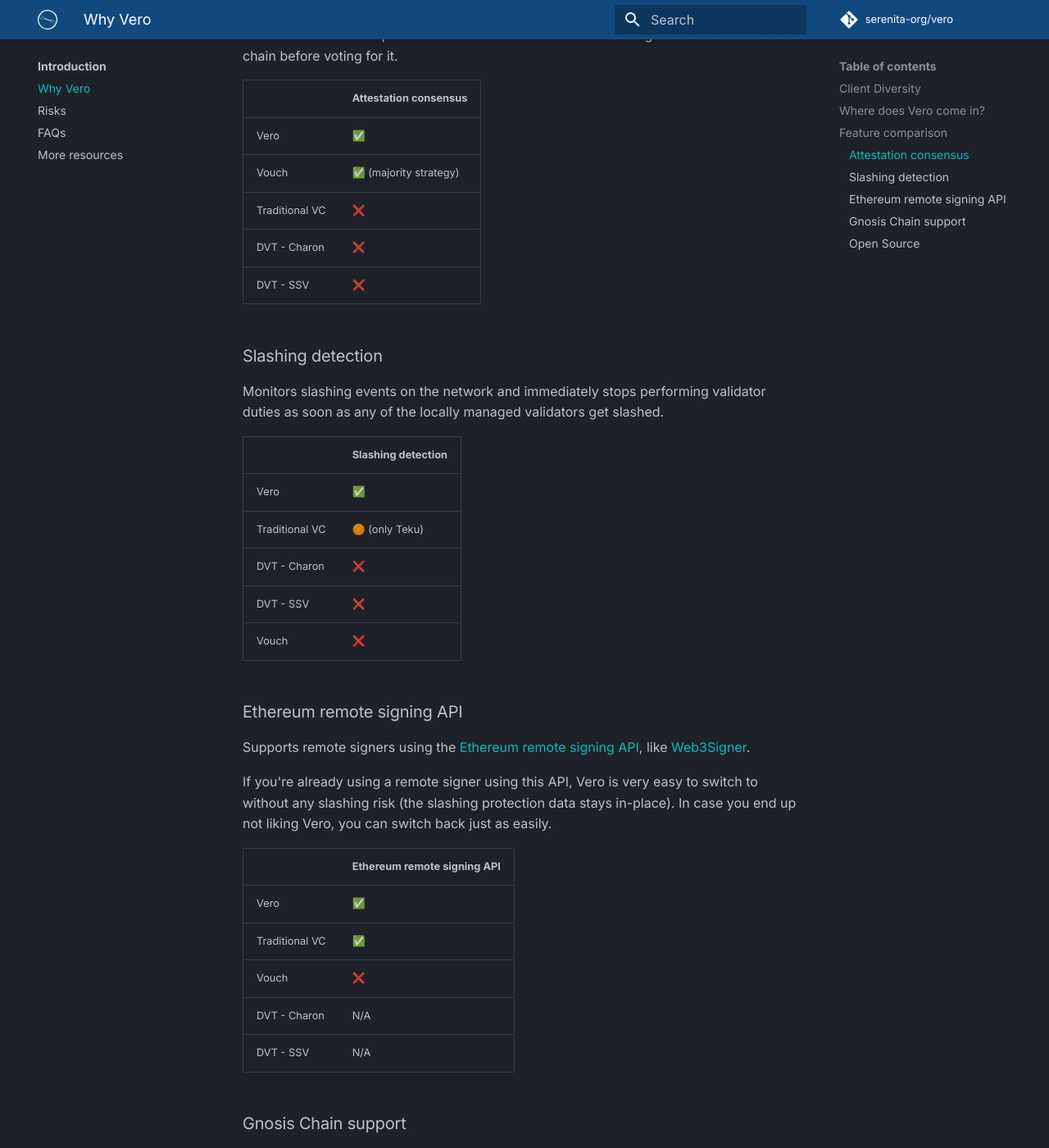
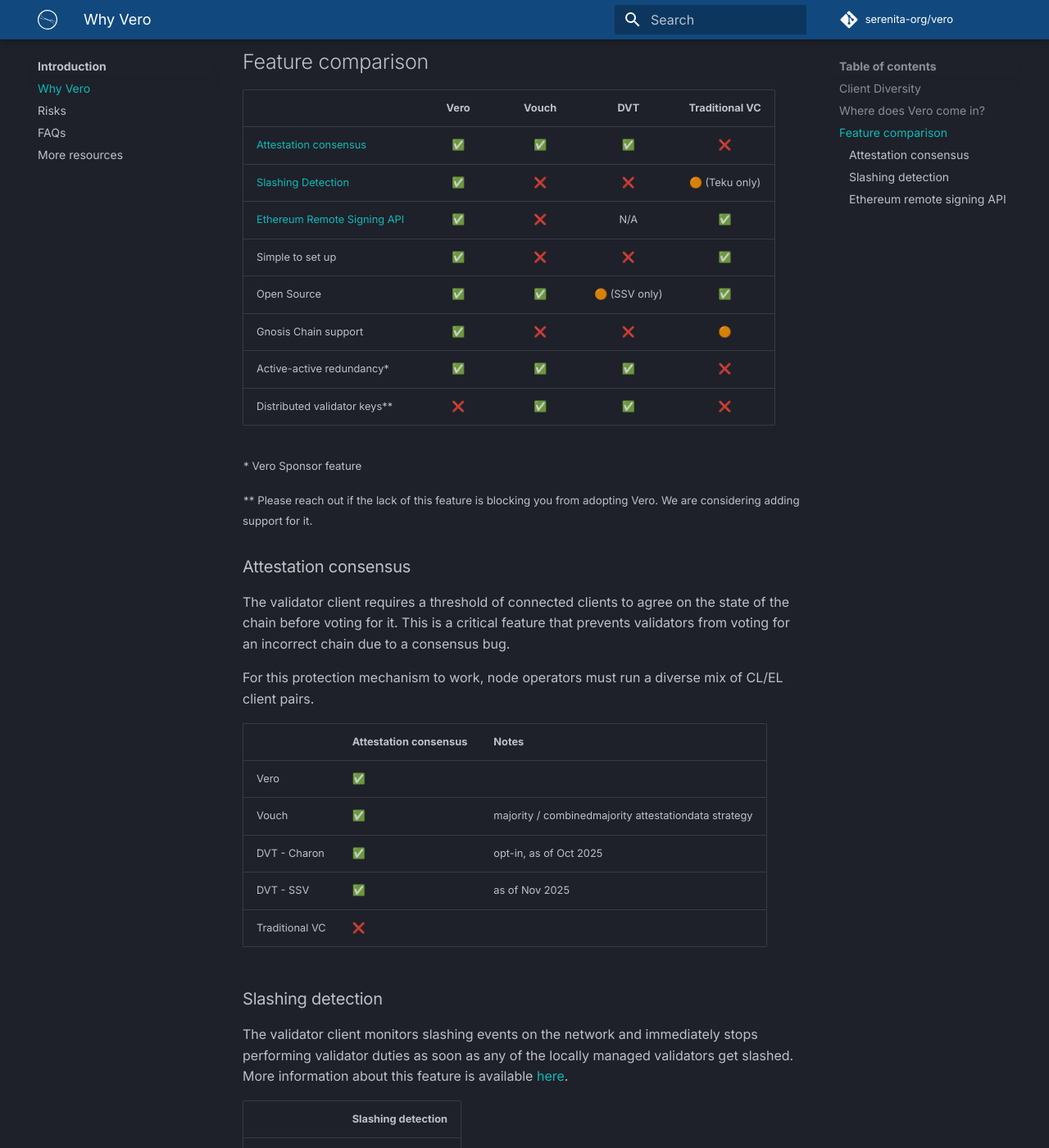
Before and after one commit to serenita-org/vero, an MkDocs documentation site: the page built from docs/docs/introduction/why_vero.md, in a window 1280 px wide and 1400 px high, scrolled down 2879 px. Shown: the whole window at 82% size. Built offline with MkDocs 1.6.1 and Material for MkDocs 9.7.7, drawn with Linux system fonts in a browser that asks for light colours; plug-ins that fetch from the network failed and are left out; comment, search, counter and statistics services are not loaded; some of the changed text lies outside the part shown.

Commit message:
Update docs (#270)

```diff
--- a/docs/docs/introduction/why_vero.md
+++ b/docs/docs/introduction/why_vero.md
@@ -2,6 +2,11 @@
 
 There are already several validator client implementations
 – why do we need another one?
+
+The short answer is: we lacked a simple way to protect validators
+from client bugs. You'll find the long answer below.
+
+You may also skip directly to the [feature comparison](#feature-comparison).
 
 ## Client Diversity
 
@@ -97,8 +100,9 @@
 an urgent fix from their respective maintainers. It would be
 challenging to switch back to a different kind of setup in case
 an issue were to occur.
-**All three of the above solutions also share critical
-dependencies, including:**
+
+In addition, all three of the above solutions also share critical
+dependencies, including:
 
 - `attestantio/go-eth2-client` (communication with beacon nodes)
 - `ferranbt/fastssz`, `pk910/dynamic-ssz` (SSZ data manipulation, encoding/decoding)
@@ -139,24 +143,48 @@
 
 ## Feature comparison
 
+|                                                             | Vero | Vouch |      DVT      | Traditional VC |
+|-------------------------------------------------------------|:----:|:-----:|:-------------:|:--------------:|
+| [Attestation consensus](#attestation-consensus)             |  ✅   |   ✅   |       ✅       |       ❌        |
+| [Slashing Detection](#slashing-detection)                   |  ✅   |   ❌   |       ❌       | 🟠 (Teku only) |
+| [Ethereum Remote Signing API](#ethereum-remote-signing-api) |  ✅   |   ❌   |      N/A      |       ✅        |
+| Simple to set up                                            |  ✅   |   ❌   |       ❌       |       ✅        |
+| Open Source                                                 |  ✅   |   ✅   | 🟠 (SSV only) |       ✅        |
+| Gnosis Chain support                                        |  ✅   |   ❌   |       ❌       |       🟠       |
+| Active-active redundancy*                                   |  ✅   |   ✅   |       ✅       |       ❌        |
+| Distributed validator keys**                                |  ❌   |   ✅   |       ✅       |       ❌        |
+
+
+<sub>* Vero Sponsor feature</sub>
+
+<sub>** Please reach out if the lack of this feature is blocking you from adopting Vero. We
+are considering adding support for it.</sub>
+
 ### Attestation consensus
 
 The validator client requires a threshold of connected clients
-to agree on the state of the chain before voting for it.
+to agree on the state of the chain before voting for it. This
+is a critical feature that prevents validators from voting for
+an incorrect chain due to a consensus bug.
 
-|                | Attestation consensus |
-|----------------|-----------------------|
-| Vero           | ✅                     |
-| Vouch          | ✅ (majority strategy) |
-| Traditional VC | ❌                     |
-| DVT - Charon   | ❌                     |
-| DVT - SSV      | ❌                     |
+For this protection mechanism to work, node operators must run
+a diverse mix of CL/EL client pairs.
+
+|                | Attestation consensus | Notes                                                |
+|----------------|-----------------------|------------------------------------------------------|
+| Vero           | ✅                     |                                                      |
+| Vouch          | ✅                     | majority / combinedmajority attestationdata strategy |
+| DVT - Charon   | ✅                     | opt-in, as of Oct 2025                               |
+| DVT - SSV      | ✅                     | as of Nov 2025                                       |
+| Traditional VC | ❌                     |                                                      |
 
 ### Slashing detection
 
-Monitors slashing events on the network and immediately stops
-performing validator duties as soon as any of the locally managed
-validators get slashed.
+The validator client monitors slashing events on the network
+and immediately stops performing validator duties as soon as
+any of the locally managed validators get slashed. More
+information about this feature is available
+[here](../reference/slashing_protection.md).
 
 |                | Slashing detection |
 |----------------|--------------------|
@@ -184,29 +212,3 @@
 | Vouch          | ❌                           |
 | DVT - Charon   | N/A                         |
 | DVT - SSV      | N/A                         |
-
-### Gnosis Chain support
-
-Supports performing validator duties on Gnosis Chain.
-
-|                | Gnosis Chain support |
-|----------------|----------------------|
-| Vero           | ✅                    |
-| Traditional VC | ✅ (most of them)     |
-| Vouch          | ❌                    |
-| DVT - Charon   | ❌                    |
-| DVT - SSV      | ❌                    |
-
-### Open Source
-
-Vero is completely open-source without any strings attached. It is released
-as a public good to strengthen the Ethereum network, make running multi-node
-setups more accessible and thereby improve the client diversity situation.
-
-|                | Open Source |
-|----------------|-------------|
-| Vero           | ✅           |
-| Traditional VC | ✅           |
-| Vouch          | ✅           |
-| DVT - SSV      | ✅           |
-| DVT - Charon   | ❌           |
```
Also changed, not shown: other parts of docs/docs/introduction/why_vero.md (+2 -4 lines), 1 other file.
